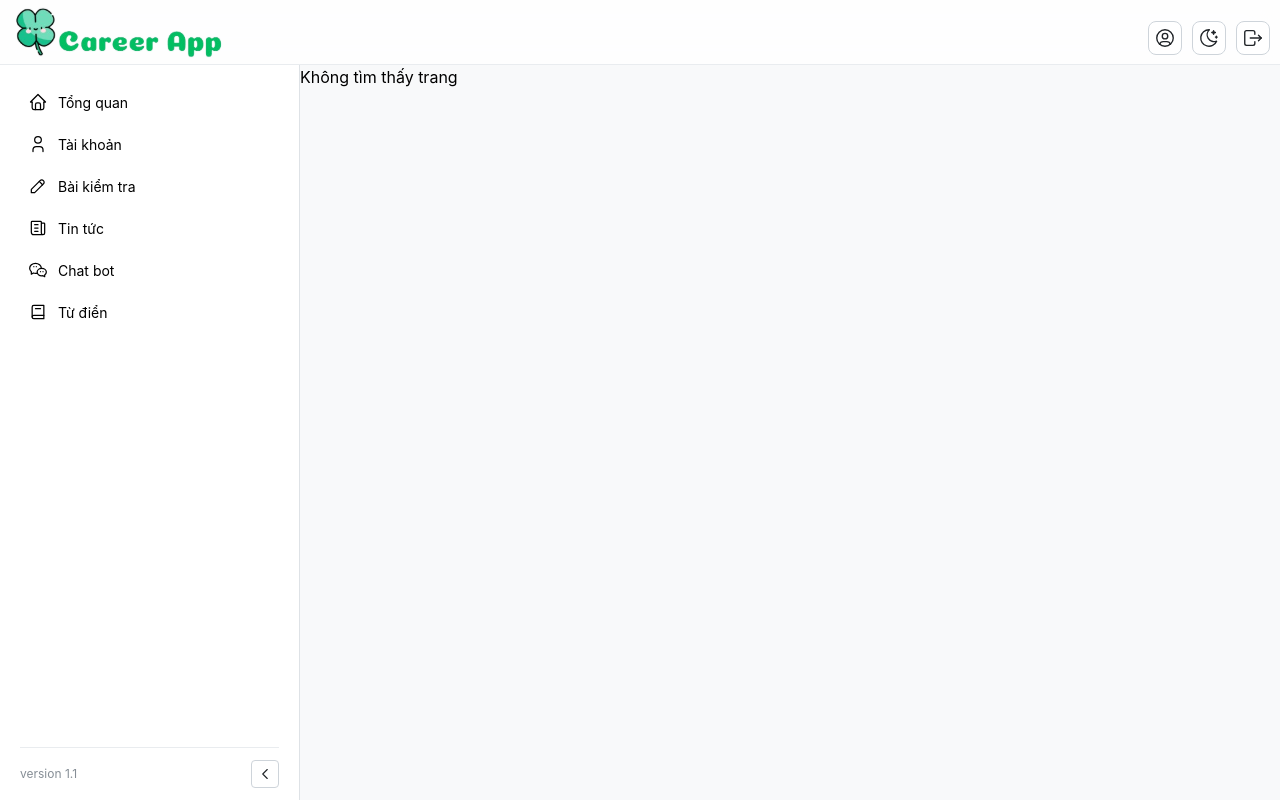
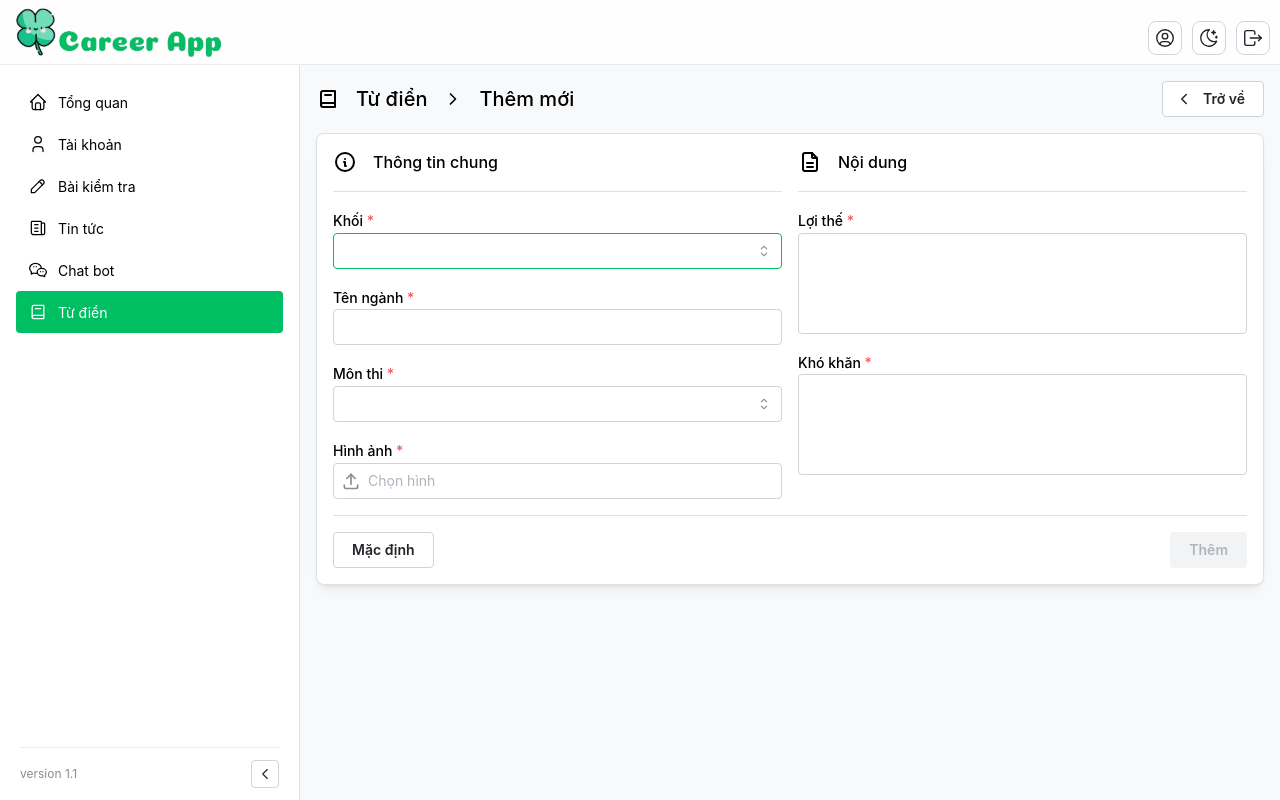
Before and after one commit to Tien25012003/career-app-fe-admin, a React (Vite) app: page /dictionary/create in a window 1280 px wide. Built offline with nearby package versions, Linux system fonts and the light colour scheme.

Commit message:
Feature - Create Dictionary

```diff
--- a/src/components/AppSearch/AppSearch.tsx
+++ b/src/components/AppSearch/AppSearch.tsx
@@ -27,14 +27,14 @@ const AppSearch = () => {
           flex={1}
           styles={{
             input: {
-              borderWidth: 0,
+              borderWidth: 1,
               backgroundColor:
                 colorScheme === 'light' ? theme.colors.gray[0] : theme.colors.gray[9],
             },
           }}
         />
         <Button variant='outline'>Tìm kiếm</Button>
-        <Button leftSection={<IconPlus size={'1.125rem'} />}>Thêm mới</Button>
+        {/* <Button leftSection={<IconPlus size={'1.125rem'} />}>Thêm mới</Button> */}
       </Group>
     </Paper>
   );
--- a/src/components/NavBar/NavBar.tsx
+++ b/src/components/NavBar/NavBar.tsx
@@ -24,8 +24,9 @@ type TNavLink = {
   item: NavElement;
   children?: React.ReactNode;
   showLabel?: boolean;
+  active?: boolean;
 };
-const CustomNavLink = ({ item, children, showLabel = true }: TNavLink) => {
+const CustomNavLink = ({ item, children, showLabel = true, active }: TNavLink) => {
   const location = useLocation();
   const theme = useMantineTheme();
   const [miniNavbar] = useAtom(miniNavbarAtom);
@@ -50,7 +51,8 @@ const CustomNavLink = ({ item, children, showLabel = true }: TNavLink) => {
         item.icon && <item.icon size={'1.25rem'} stroke={1.5} style={{ marginRight: 0 }} />
       }
       childrenOffset={'1rem'}
-      active={item.link === location.pathname}
+      //active={item.link === location.pathname}
+      active={active}
       h='2.625rem'
     >
       {children && children}
@@ -75,9 +77,27 @@ export function NavBar() {
       <AppShell.Section grow component={ScrollArea} p={theme.spacing.md} scrollbarSize={10}>
         {!miniNavbar
           ? navElements.map((navElement) => (
-              <CustomNavLink item={navElement}>
+              <CustomNavLink
+                item={navElement}
+                active={
+                  navElement.link
+                    ? location.pathname.endsWith(navElement.link) ||
+                      location.pathname.startsWith(`${navElement.link}/`)
+                    : false
+                }
+              >
                 {navElement.children?.map((childNavElement) => {
-                  return <CustomNavLink item={childNavElement} />;
+                  return (
+                    <CustomNavLink
+                      item={childNavElement}
+                      active={
+                        childNavElement.link
+                          ? location.pathname.endsWith(childNavElement.link) ||
+                            location.pathname.startsWith(`${childNavElement.link}/`)
+                          : false
+                      }
+                    />
+                  );
                 })}
               </CustomNavLink>
             ))
@@ -85,7 +105,16 @@ export function NavBar() {
               <HoverCard key={navElement.label} position='right'>
                 <HoverCard.Target>
                   <Box>
-                    <CustomNavLink item={navElement} showLabel={false} />
+                    <CustomNavLink
+                      item={navElement}
+                      showLabel={false}
+                      active={
+                        navElement.link
+                          ? location.pathname.endsWith(navElement.link) ||
+                            location.pathname.startsWith(`${navElement.link}/`)
+                          : false
+                      }
+                    />
                   </Box>
                 </HoverCard.Target>
                 <HoverCard.Dropdown
@@ -98,7 +127,15 @@ export function NavBar() {
                     </Text>
                     <Box>
                       {navElement.children?.map((childNavElement) => (
-                        <CustomNavLink item={childNavElement} />
+                        <CustomNavLink
+                          item={childNavElement}
+                          active={
+                            childNavElement.link
+                              ? location.pathname.endsWith(childNavElement.link) ||
+                                location.pathname.startsWith(`${childNavElement.link}/`)
+                              : false
+                          }
+                        />
                       ))}
                     </Box>
                   </Stack>
--- /dev/null
+++ b/src/components/PageUploader/PageUploader.tsx
@@ -0,0 +1,16 @@
+import { FileInput, FileInputProps, Stack } from '@mantine/core';
+import { IconUpload } from '@tabler/icons-react';
+
+type TPageUploader = FileInputProps & {
+  previewProps: {
+    image: boolean;
+    isLoading: boolean;
+  };
+};
+export function PageUploader({ previewProps, ...props }: TPageUploader) {
+  return (
+    <Stack gap={'xs'}>
+      <FileInput {...props} leftSection={<IconUpload size='1.25rem' />} />
+    </Stack>
+  );
+}
--- /dev/null
+++ b/src/constants/groups.ts
@@ -0,0 +1 @@
+export const GROUPS = ['Khối A0', 'Khối B', 'Khối C', 'Khối D1', 'Khối D7'];
--- a/src/pages/common/DictionaryPage/DictionaryPage.tsx
+++ b/src/pages/common/DictionaryPage/DictionaryPage.tsx
@@ -1,31 +1,25 @@
 import PageTitle from '@component/PageTitle/PageTitle';
-import {
-  Button,
-  Group,
-  Paper,
-  Stack,
-  useMantineColorScheme,
-  useMantineTheme,
-  Table,
-  Checkbox,
-} from '@mantine/core';
+import { Button, Group, Paper, Stack } from '@mantine/core';
 import { useState } from 'react';
 import { DictionaryTable } from './components';
-import PageSegmentControl from '@component/PageSegmentControl';
-import { IconBook2 } from '@tabler/icons-react';
+import { IconBook2, IconPlus } from '@tabler/icons-react';
 import AppSearch from '@component/AppSearch/AppSearch';
-
-const GROUPS = ['Khối A0', 'Khối B', 'Khối C', 'Khối D1', 'Khối D7'];
+import { Link } from 'react-router-dom';
+import { GROUPS } from 'constants/groups';
 
 export default function DictionaryPage() {
   const [selectedGroup, setSelectedGroup] = useState('Khối A0');
-  const theme = useMantineTheme();
-  const { colorScheme } = useMantineColorScheme();
+
   return (
     <Stack my='1rem' mx='1rem'>
-      <Group>
-        <IconBook2 />
-        <PageTitle>Từ điển</PageTitle>
+      <Group justify='space-between'>
+        <Group>
+          <IconBook2 />
+          <PageTitle>Từ điển</PageTitle>
+        </Group>
+        <Button leftSection={<IconPlus size={'1.125rem'} />} component={Link} to={'create'}>
+          Thêm mới
+        </Button>
       </Group>
       <Group wrap='wrap'>
         {GROUPS.map((btn, index) => {
--- /dev/null
+++ b/src/pages/common/DictionaryPage/create/DictionaryCreatePage.tsx
@@ -0,0 +1,171 @@
+import PageTitle from '@component/PageTitle/PageTitle';
+import { PageUploader } from '@component/PageUploader/PageUploader';
+import {
+  Button,
+  Divider,
+  Grid,
+  Group,
+  MultiSelect,
+  Paper,
+  Select,
+  Stack,
+  Text,
+  Textarea,
+  TextInput,
+} from '@mantine/core';
+import { useForm, zodResolver } from '@mantine/form';
+import { useFocusTrap } from '@mantine/hooks';
+import {
+  IconBook2,
+  IconChevronLeft,
+  IconChevronRight,
+  IconFileDescription,
+  IconInfoCircle,
+} from '@tabler/icons-react';
+import { SchemaUtils } from '@util/SchemaUtils';
+import { GROUPS } from 'constants/groups';
+import { Link } from 'react-router-dom';
+import { z } from 'zod';
+
+const formSchema = z.object({
+  group: z.string().trim().min(1, SchemaUtils.message.nonempty),
+  name: z.string().trim().min(1, SchemaUtils.message.nonempty),
+  subjects: z.array(z.string().trim().min(1, SchemaUtils.message.nonempty)),
+  image: z
+    .instanceof(File)
+    .nullable()
+    .refine(SchemaUtils.vaidator.isNonNullFile, SchemaUtils.message.nonempty),
+  pros: z.string().min(1, SchemaUtils.message.nonempty),
+  cons: z.string().min(1, SchemaUtils.message.nonempty),
+});
+
+type FormValues = z.infer<typeof formSchema>;
+const initialFormValues: FormValues = {
+  group: '',
+  name: '',
+  subjects: [],
+  image: null,
+  pros: '',
+  cons: '',
+};
+
+const SUBJECTS = [
+  'Ngữ văn',
+  'Toán',
+  'Ngoại ngữ',
+  'Lịch sử',
+  'Hoá học',
+  'Tin học',
+  'Địa lí',
+  'Vật lí',
+  'Sinh học',
+  'Giáo dục công dân',
+];
+export default function DictionaryCreatePage() {
+  const focusTrapRef = useFocusTrap();
+  const form = useForm({
+    initialValues: initialFormValues,
+    validate: zodResolver(formSchema),
+  });
+  const handleSubmit = form.onSubmit((formValues) => {});
+  return (
+    <Stack my='1rem' mx='1rem'>
+      <Group justify='space-between' align='center' gap={0}>
+        <Group>
+          <IconBook2 />
+          <PageTitle>Từ điển</PageTitle>
+          <IconChevronRight size={'20'} />
+          <Text size='xl' fw={500}>
+            Thêm mới
+          </Text>
+        </Group>
+        <Button
+          leftSection={<IconChevronLeft size={'1.125rem'} />}
+          component={Link}
+          to={'/dictionary'}
+          variant='default'
+        >
+          Trở về
+        </Button>
+      </Group>
+
+      <Paper withBorder shadow='sm' radius={'md'} p='md'>
+        <Stack ref={focusTrapRef}>
+          <Grid>
+            <Grid.Col span={{ sm: 12, lg: 6 }}>
+              <Stack>
+                <Group>
+                  <IconInfoCircle />
+                  <Text fw={500}>Thông tin chung</Text>
+                </Group>
+                <Divider />
+                <Select
+                  withAsterisk
+                  comboboxProps={{ withinPortal: false }}
+                  label='Khối'
+                  data={GROUPS}
+                  {...form.getInputProps('group')}
+                  clearable
+                />
+                <TextInput withAsterisk label='Tên ngành' {...form.getInputProps('name')} />
+                <MultiSelect
+                  withAsterisk
+                  comboboxProps={{ withinPortal: false }}
+                  label='Môn thi'
+                  data={SUBJECTS}
+                  {...form.getInputProps('subjects')}
+                  clearable
+                />
+                <PageUploader
+                  previewProps={{
+                    image: false,
+                    isLoading: false,
+                  }}
+                  placeholder='Chọn hình'
+                  withAsterisk
+                  label='Hình ảnh'
+                  clearable
+                  {...form.getInputProps('image')}
+                />
+              </Stack>
+            </Grid.Col>
+
+            <Grid.Col span={{ sm: 12, lg: 6 }}>
+              <Stack>
+                <Group>
+                  <IconFileDescription />
+                  <Text fw={500}>Nội dung</Text>
+                </Group>
+                <Divider />
+                <Textarea
+                  label='Lợi thế'
+                  withAsterisk
+                  autosize
+                  minRows={4}
+                  {...form.getInputProps('pros')}
+                />
+                <Textarea
+                  label='Khó khăn'
+                  withAsterisk
+                  autosize
+                  minRows={4}
+                  {...form.getInputProps('cons')}
+                />
+              </Stack>
+            </Grid.Col>
+          </Grid>
+
+          <Divider />
+          <Group justify='space-between'>
+            <Button variant='default' onClick={form.reset}>
+              Mặc định
+            </Button>
+            <Button onClick={() => handleSubmit()} disabled={!form.isDirty()}>
+              Thêm
+            </Button>
+          </Group>
+        </Stack>
+      </Paper>
+    </Stack>
+  );
+}
--- /dev/null
+++ b/src/pages/common/DictionaryPage/details/DictionaryDetailPage.tsx
@@ -0,0 +1,3 @@
+export default function DictionaryDetailPage() {
+  return <div>DictionaryDetailPage</div>;
+}
--- a/src/routes.tsx
+++ b/src/routes.tsx
@@ -12,7 +12,10 @@ const NewsPage = lazyWithReload(() => import('@page/common/NewsPage/NewsPage'));
 const AccountPage = lazyWithReload(() => import('@page/common/AccountPage/AccountPage'));
 const ExamPage = lazyWithReload(() => import('@page/common/ExamPage/ExamPage'));
 const DictionaryPage = lazyWithReload(() => import('@page/common/DictionaryPage/DictionaryPage'));
-const ChatbotPage = lazyWithReload(() => import('pages/common/ChatbotPage/ChatbotPage'));
+const ChatbotPage = lazyWithReload(() => import('@page/common/ChatbotPage/ChatbotPage'));
+const DictionaryCreatePage = lazyWithReload(
+  () => import('@page/common/DictionaryPage/create/DictionaryCreatePage'),
+);
 
 export const LoadingWrapper = ({ children }: { children: React.ReactNode }) => (
   <Suspense
@@ -105,6 +108,14 @@ const privateRoutes: RouteObject[] = [
             ),
           },
           {
+            path: '/dictionary/create',
+            element: (
+              <LoadingWrapper>
+                <DictionaryCreatePage />
+              </LoadingWrapper>
+            ),
+          },
+          {
             path: '/*',
             element: <NotFoundPage />,
           },
```
